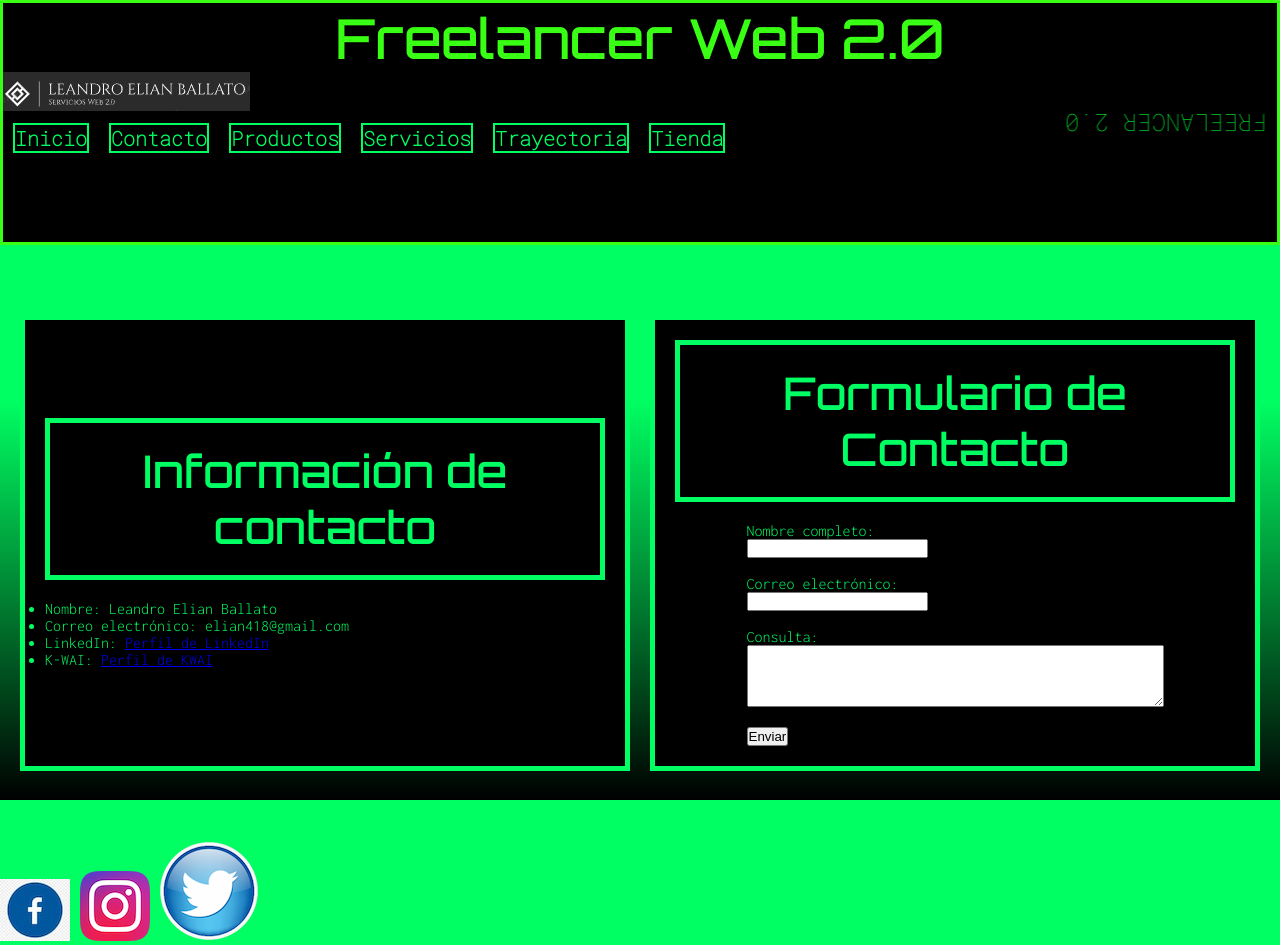
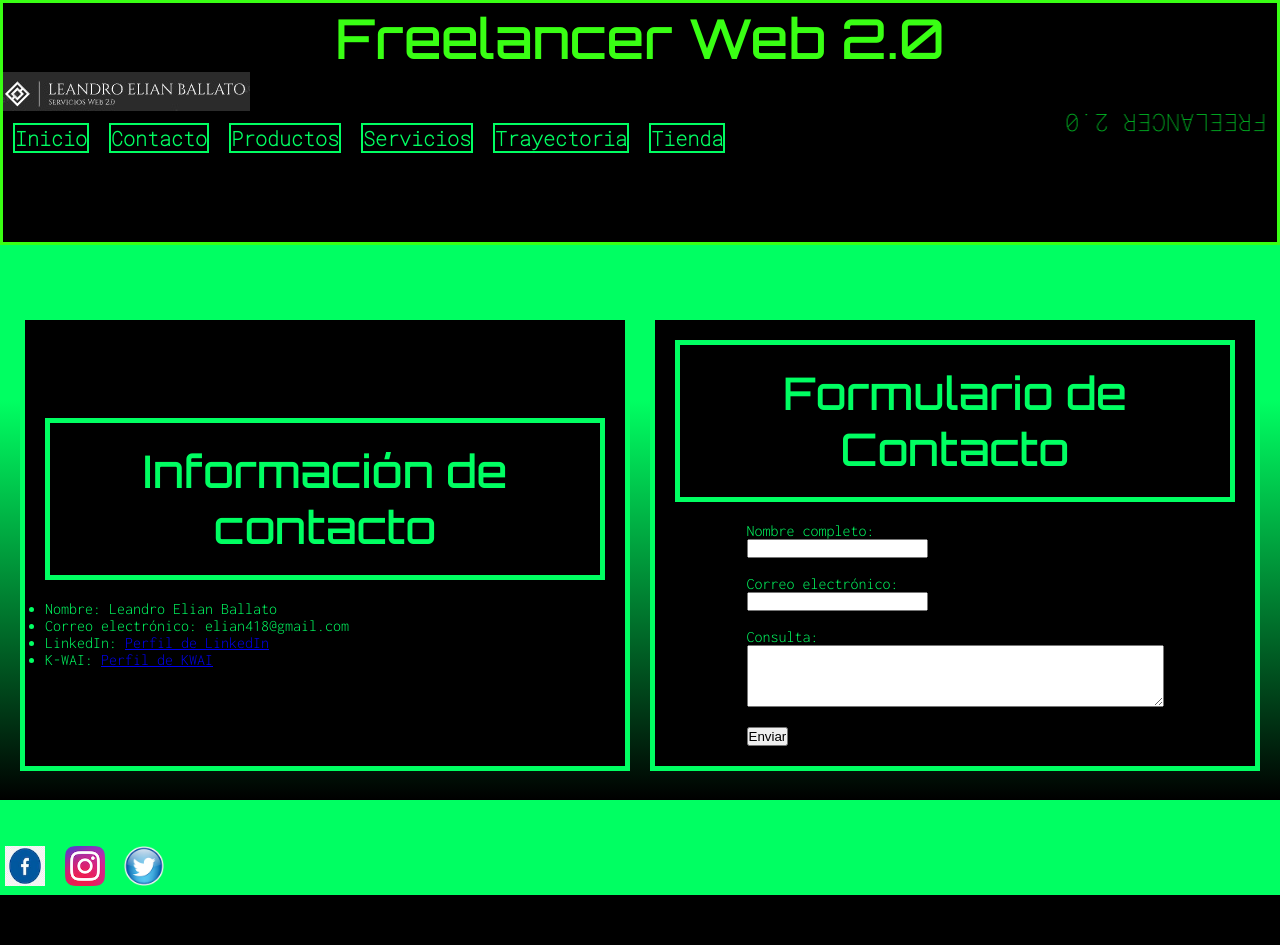
Before and after one commit to Elian639/Freelancer-2.0, a website: page pages/contacto.html in a window 1280 px wide. After the commit the page ends 895 px from the top, so only its background shows below. Drawn offline with Linux system fonts and the light colour scheme.

Commit message:
Update contacto.html

```diff
--- a/pages/contacto.html
+++ b/pages/contacto.html
@@ -25,6 +25,14 @@
     <main>
         <section>
             <div>
+                <style>
+                    /* Agregamos estilos para las redes sociales */
+                    .redes-sociales a img {
+                        width: 40px; /* Ajusta el tamaño según tus necesidades */
+                        height: 40px;
+                        margin: 5px; /* Ajusta el margen según tus necesidades */
+                    }
+                </style>
                 <h2>Información de contacto</h2>
                 <ul>
                     <li>Nombre: Leandro Elian Ballato</li>
@@ -35,7 +43,7 @@
             </div>
         </section>
 
-        <!-- Agregamos el formulario de contacto -->
+        <!--  formulario de contacto -->
         <section>
             <h2>Formulario de Contacto</h2>
             <form>
@@ -52,9 +60,9 @@
 
     <!-- Redes sociales -->
     <div class="redes-sociales">
-        <a href="https://www.facebook.com/"><img src="../img/logofacebook.png" alt="Logo de Facebook"></a>
-        <a href="https://www.instagram.com/?hl=es"><img src="../img/instagramlogo.png" alt="Logo de Instagram"></a>
-        <a href="https://www.twitter.com"><img src="../img/twitter.png" alt="Logo de Twitter"></a>
+        <a href="https://www.facebook.com/" class="red-social"><img src="../img/logofacebook.png" alt="Logo de Facebook"></a>
+        <a href="https://www.instagram.com/?hl=es" class="red-social"><img src="../img/instagramlogo.png" alt="Logo de Instagram"></a>
+        <a href="https://www.twitter.com" class="red-social"><img src="../img/twitter.png" alt="Logo de Twitter"></a>
     </div>
 
 </body>
```
